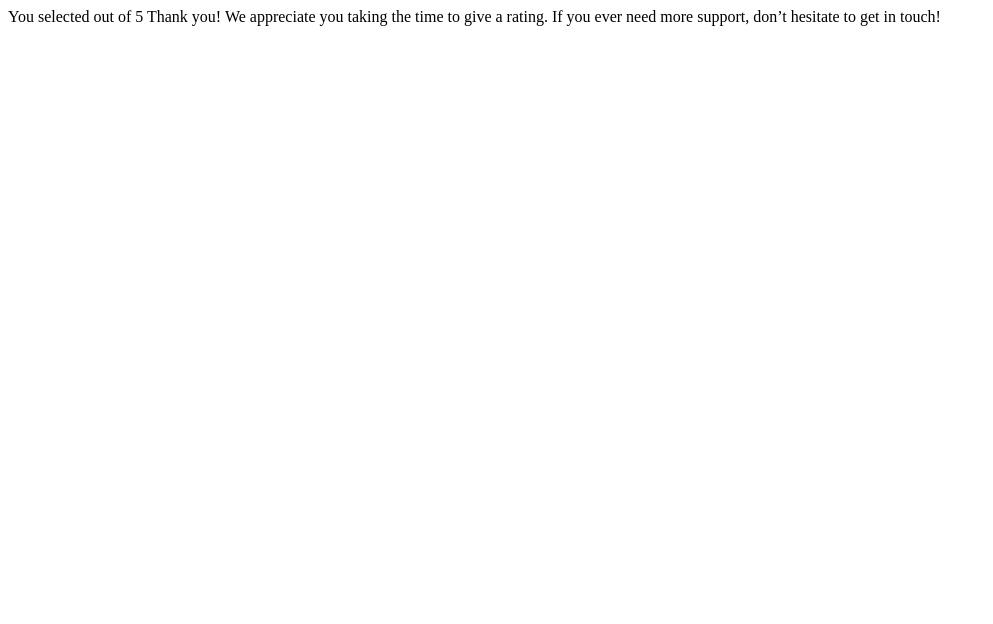
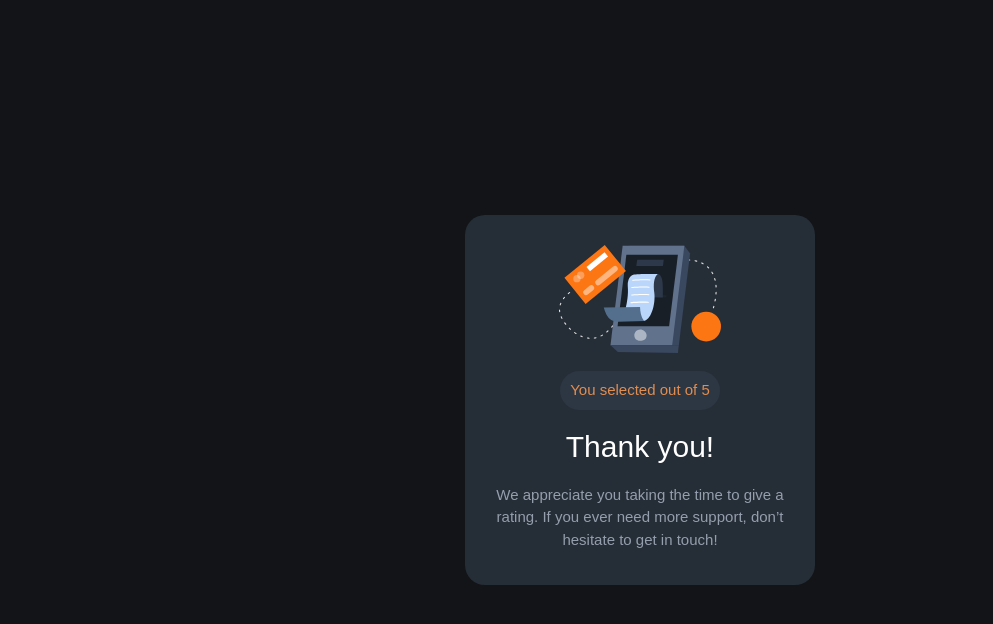
Before and after one commit to Alioune98/Interactive-rating-component-challenge-hub, a plain HTML site: page ThankYouState.html in a window 1280 px wide. Shown: the whole page, without its empty margins (0-993 px from the left). Drawn offline with Linux system fonts and the light colour scheme.

Commit message:
Finished structuring and styling thankyou page

```diff
--- a/ThankYouState.html
+++ b/ThankYouState.html
@@ -1,6 +1,21 @@
-<!-- Thank you state start -->
-You selected <!-- Add rating here --> out of 5
-Thank you!
-We appreciate you taking the time to give a rating. If you ever need more support,
-don’t hesitate to get in touch!
-<!-- Thank you state end -->
+<!DOCTYPE html>
+<html lang="en" dir="ltr">
+  <head>
+    <meta charset="utf-8">
+    <title>Thank You!</title>
+    <link rel="stylesheet" href="styles.css">
+  </head>
+  <body>
+    <div class="main center-align">
+      <!-- Thank you state start -->
+      <img class="thank-you-img"src="images\illustration-thank-you.svg" alt="">
+      <p class="selected-rating">You selected <!-- Add rating here --> out of 5</p>
+      <h1>Thank you!</h1>
+      <p>We appreciate you taking the time to give a rating. If you ever need more support,
+      don’t hesitate to get in touch!</p>
+      <!-- Thank you state end -->
+    </div>
+  </body>
+  <script type="text/javascript" src="http://localhost:35729/livereload.js">
+  </script>
+</html>
--- a/styles.css
+++ b/styles.css
@@ -8,17 +8,20 @@ html,body{
   margin: 0;
   display: flex;
 }
+h1{
+  font-weight: 400;
+}
 p{
   color: hsl(217, 12%, 63%);
   margin-bottom:30px;
+  line-height: 1.5rem;
 }
-
 .main{
-  border-radius: 15px;
+  border-radius: 20px;
   background-color: hsl(213, 19%, 18%);
   width:90%;
   max-width: 300px;
-  height: 300px;
+  height: 320px;
   margin: auto;
   padding:25px;
 }
@@ -28,7 +31,7 @@ p{
 .circle{
   border-radius: 20px;
   border-style: none;
-  background-color: hsl(213, 19%, 30%);
+  background-color: hsl(213, 19%, 22%);
   color: hsl(217, 12%, 63%);
   margin-right: 18px;
   height: 39px;
@@ -43,3 +46,24 @@ p{
   border: none;
   padding: 10px 0;
 }
+.star{
+  position: relative;
+  top: 2px;
+  left: 1px;
+}
+.center-align{
+  text-align: center;
+}
+.selected-rating{
+  color: hsl(25, 70%, 60%);
+  width: 150px;
+  padding: 8px 5px;
+  margin: auto;
+  border: none;
+  background-color: hsl(213, 19%, 22%);
+  border-radius: 20px;
+}
+.thank-you-img{
+  margin-top: 5px;
+  margin-bottom: 15px;
+}
```
Also changed, not shown: RatingState.html (+4 -4 lines).
